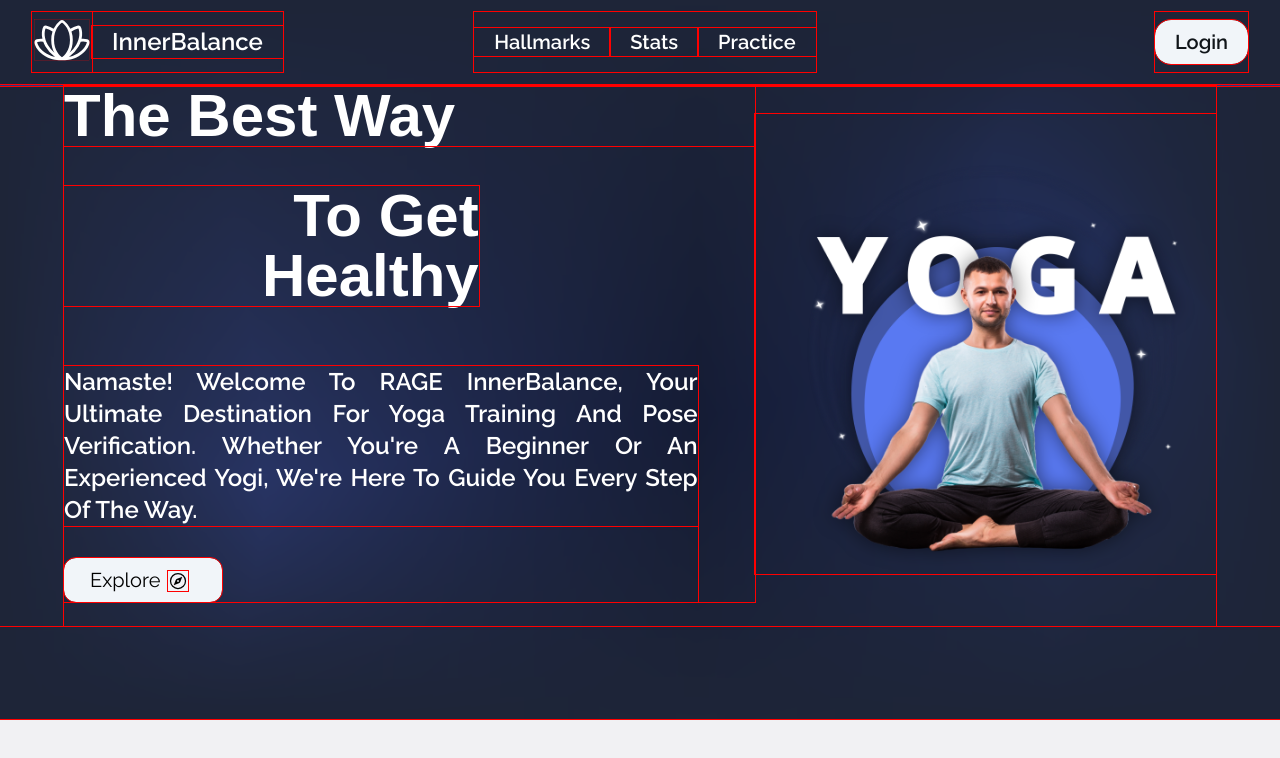
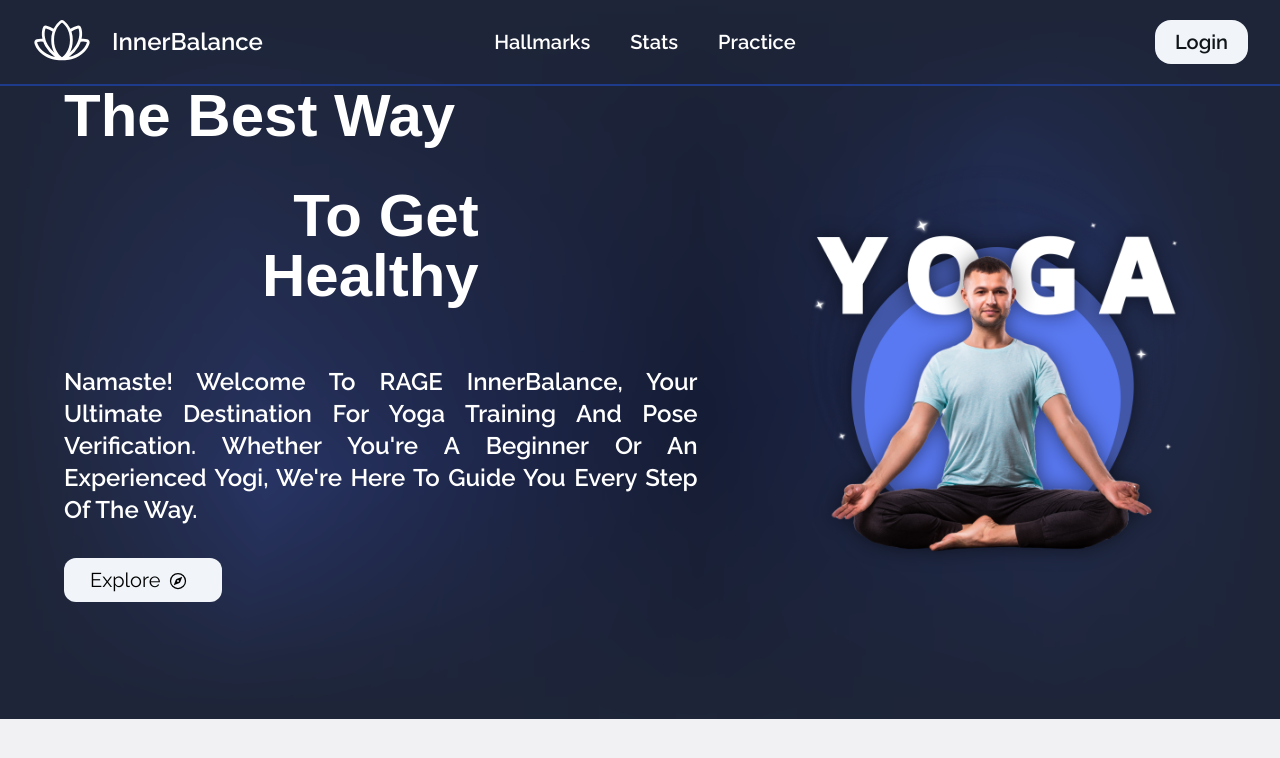
Before and after one commit to rajyavardhanbithale/yoga-trainer-0.1, a Next.js app: page / in a window 1280 px wide. Shown: the top 758 px of the page. Built offline with nearby package versions, Linux system fonts and the light colour scheme; a web font is replaced by a local one; what tailwindcss-animated would draw is missing.

Commit message:
hero section bug fixed

```diff
--- a/src/app/globals.css
+++ b/src/app/globals.css
@@ -22,7 +22,7 @@
 
 
 * {
-  outline: red 1px solid;
+  /* outline: red 1px solid; */
   margin: 0;
   padding: 0;
   scroll-behavior: smooth;
```
